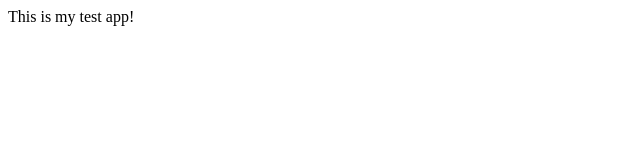
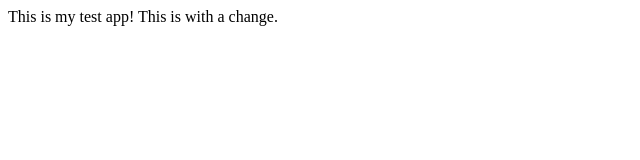
Before and after one commit to jesse-thom/myappsample, a plain HTML site: page index.html in a window 1280 px wide. Shown: the whole page, without its empty margins (0-640 px from the left). Drawn offline with Linux system fonts and the light colour scheme.

Commit message:
Another commit

```diff
--- a/index.html
+++ b/index.html
@@ -3,6 +3,6 @@
         <title>My App</title>
     </head>
     <body>
-        This is my test app!
+        This is my test app! This is with a change.
     </body>
 </html>
```
